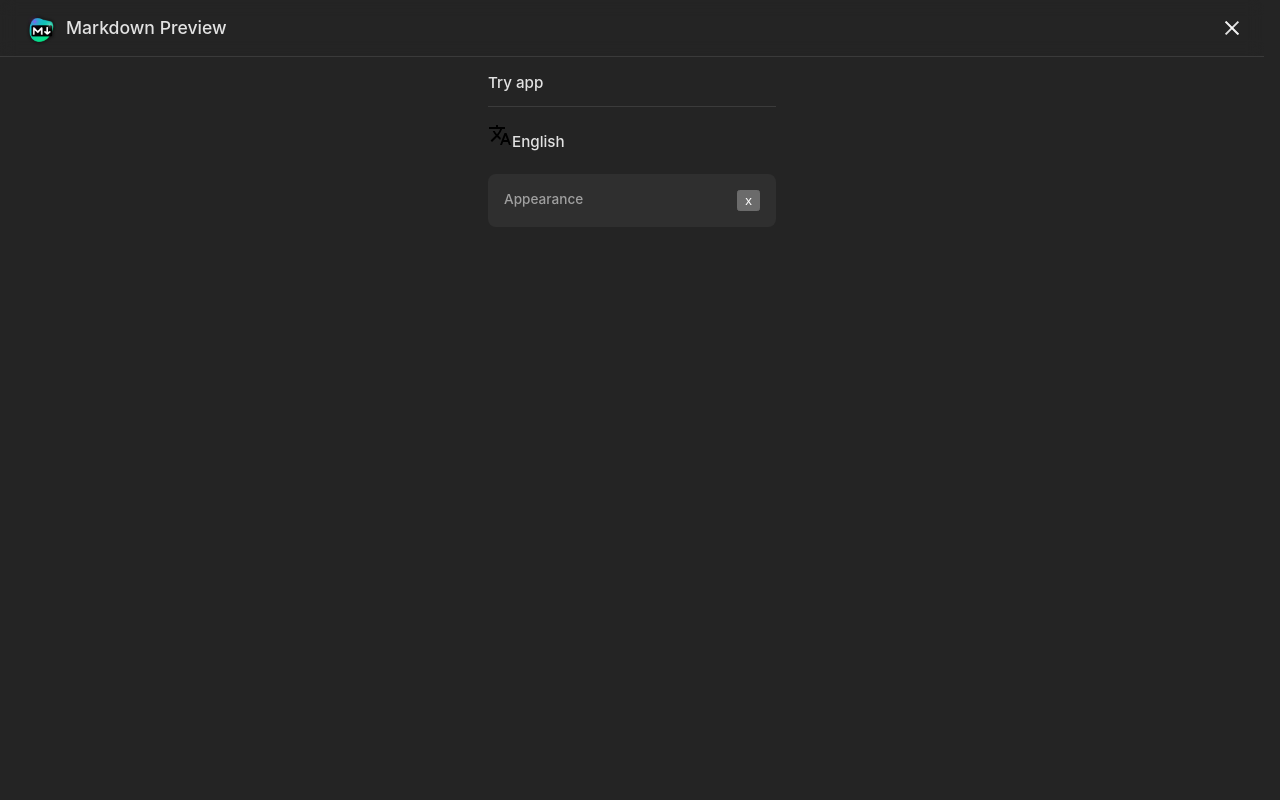
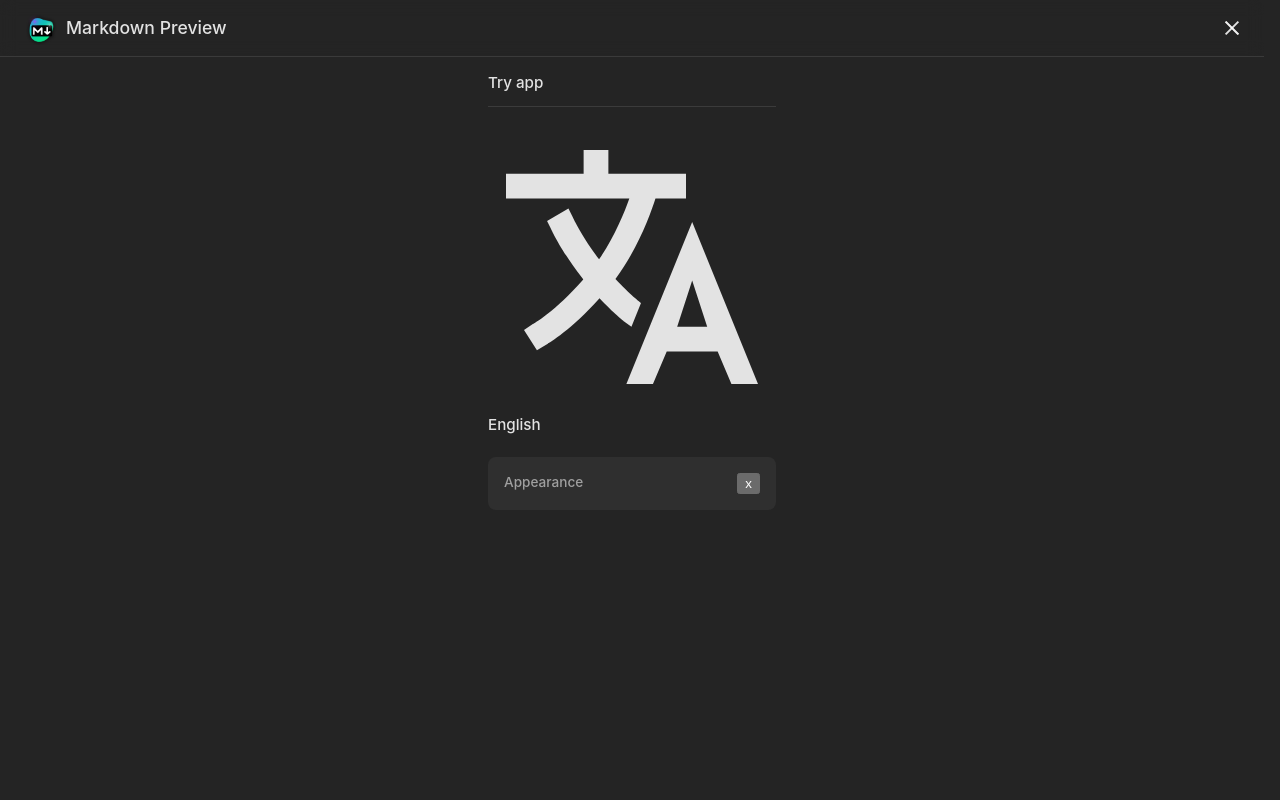
Before and after one commit to rundevs/rundev, a Next.js app: page / in a window 1280 px wide. Both pictures are taken after a click on the button "mobile-navigation". Shown: the top 800 px of the page. Built offline with nearby package versions, Linux system fonts and the light colour scheme.

Commit message:
feat: add more icons

```diff
--- /dev/null
+++ b/assets/constants.js
@@ -0,0 +1,2 @@
+export const KEY_THEME = 'theme'
+export const KEY_LANGUAGE = 'language'
--- a/assets/icons.js
+++ b/assets/icons.js
@@ -1,17 +1,43 @@
 import React from "react"
 
 export const Language = () => (<svg
+  stroke="currentColor"
+  fill="currentColor"
+  strokeWidth={0}
+  viewBox="0 0 512 512"
   xmlns="http://www.w3.org/2000/svg"
-  aria-hidden="true"
+>
+  <path
+    d="M363 176 246 464h47.24l24.49-58h90.54l24.49 58H480zm-26.69 186L363 279.85 389.69 362zM272 320c-.25-.19-20.59-15.77-45.42-42.67 39.58-53.64 62-114.61 71.15-143.33H352V90H214V48h-44v42H32v44h219.25c-9.52 26.95-27.05 69.5-53.79 108.36-32.68-43.44-47.14-75.88-47.33-76.22L143 152l-38 22 6.87 13.86c.89 1.56 17.19 37.9 54.71 86.57.92 1.21 1.85 2.39 2.78 3.57-49.72 56.86-89.15 79.09-89.66 79.47L64 368l23 36 19.3-11.47c2.2-1.67 41.33-24 92-80.78 24.52 26.28 43.22 40.83 44.3 41.67L255 362z"
+    stroke="none"
+  />
+</svg>
+)
+
+export const Moon = () => (<svg
+  stroke="currentColor"
+  fill="currentColor"
+  strokeWidth={0}
   viewBox="0 0 24 24"
-  className="icon lang"
-  style={{ color: '#fff' }}
-  color="currentColor"
-  width={24}
+  xmlns="http://www.w3.org/2000/svg"
 >
-  <path d="M0 0h24v24H0z" fill="none" />
   <path
-    d="m12.87 15.07-2.54-2.51.03-.03A17.52 17.52 0 0 0 14.07 6H17V4h-7V2H8v2H1v1.99h11.17C11.5 7.92 10.44 9.75 9 11.35 8.07 10.32 7.3 9.19 6.69 8h-2c.73 1.63 1.73 3.17 2.98 4.56l-5.09 5.02L4 19l5-5 3.11 3.11.76-2.04zM18.5 10h-2L12 22h2l1.12-3h4.75L21 22h2l-4.5-12zm-2.62 7 1.62-4.33L19.12 17h-3.24z"
-    className="css-c4d79v"
+    d="M20.742 13.045a8.088 8.088 0 0 1-2.077.271c-2.135 0-4.14-.83-5.646-2.336a8.025 8.025 0 0 1-2.064-7.723A1 1 0 0 0 9.73 2.034a10.014 10.014 0 0 0-4.489 2.582c-3.898 3.898-3.898 10.243 0 14.143a9.937 9.937 0 0 0 7.072 2.93 9.93 9.93 0 0 0 7.07-2.929 10.007 10.007 0 0 0 2.583-4.491 1.001 1.001 0 0 0-1.224-1.224zm-2.772 4.301a7.947 7.947 0 0 1-5.656 2.343 7.953 7.953 0 0 1-5.658-2.344c-3.118-3.119-3.118-8.195 0-11.314a7.923 7.923 0 0 1 2.06-1.483 10.027 10.027 0 0 0 2.89 7.848 9.972 9.972 0 0 0 7.848 2.891 8.036 8.036 0 0 1-1.484 2.059z"
+    stroke="none"
   />
 </svg>)
+
+export const Sun = () => (<svg
+  stroke="currentColor"
+  fill="none"
+  strokeWidth={0}
+  viewBox="0 0 24 24"
+  xmlns="http://www.w3.org/2000/svg"
+>
+  <path
+    strokeLinecap="round"
+    strokeLinejoin="round"
+    strokeWidth={2}
+    d="M12 3v1m0 16v1m9-9h-1M4 12H3m15.364 6.364-.707-.707M6.343 6.343l-.707-.707m12.728 0-.707.707M6.343 17.657l-.707.707M16 12a4 4 0 1 1-8 0 4 4 0 0 1 8 0z"
+  />
+</svg>)
```
